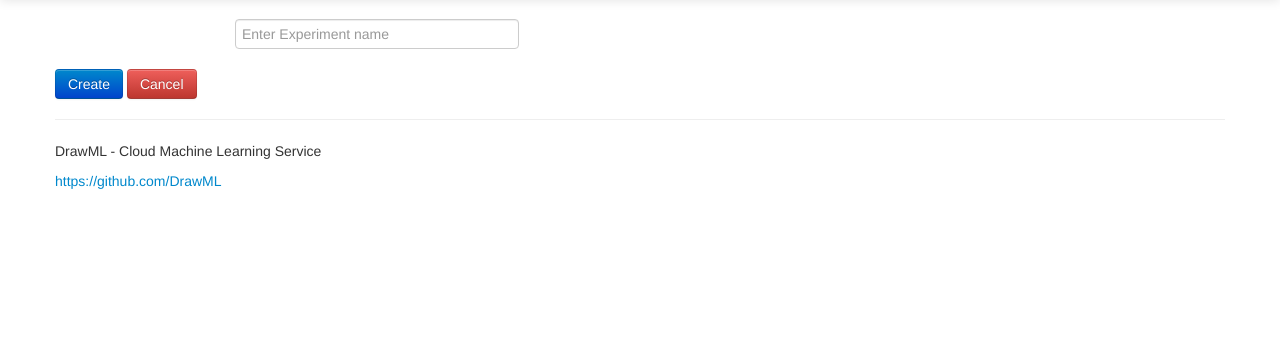
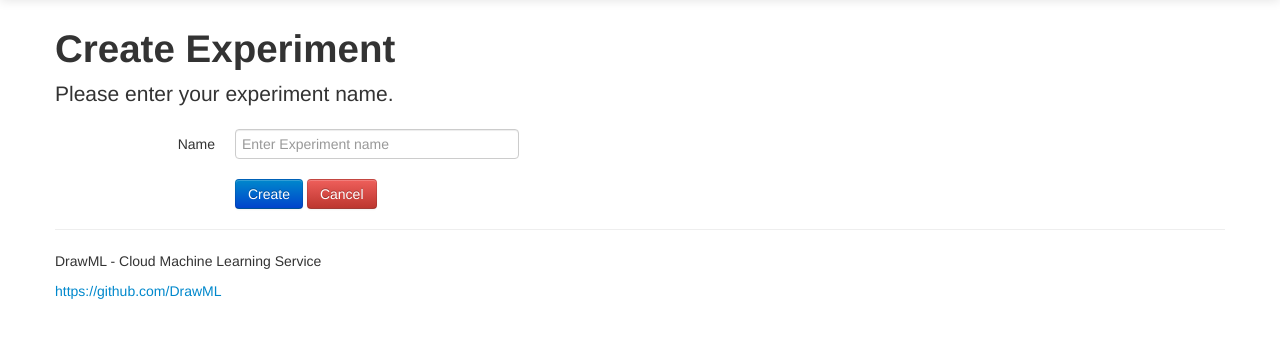
Before and after one commit to DrawML/was-flask, a Flask app: template app/templates/experiment/create.html in a window 1280 px wide. Shown: the part 41-379 px from the top of the page. Run offline with Flask 2, Linux system fonts and the light colour scheme; the template is opened without the code that fills it, so the values that code supplies are empty; parts of the project's set-up code (start-up, migrations or seed data) failed here and were passed over.

Commit message:
Improve view 'Experiemnt Create'

```diff
--- a/app/templates/experiment/create.html
+++ b/app/templates/experiment/create.html
@@ -1,17 +1,22 @@
 {% extends "layout.html" %}
 {% block body %}
-  <form action="" method=post class="form-horizontal">
+    <h1>Create Experiment</h1>
+    <p class="lead">Please enter your experiment name.</p>
+  <form action="" method=post class="form-horizontal main-form">
     <div class="control-group">
+        <label class="control-label" for="name">Name</label>
         <div class="controls">
           <input type="text" id="name" name="name" class="input-xlarge"
             placeholder="Enter Experiment name"
             required>
         </div>
     </div>
-    <p>
-        <button type="button" class="btn btn-primary" onclick="create()">Create</button>
-        <button type="button" class="btn btn-danger" onclick="cancel()">Cancel</button>
-    </p>
+      <div class="control-group">
+          <div class="controls">
+              <button type="button" class="btn btn-primary" onclick="create()">Create</button>
+              <button type="button" class="btn btn-danger" onclick="cancel()">Cancel</button>
+          </div>
+      </div>
     <script>
         function create() {
             const new_exp = {
```
